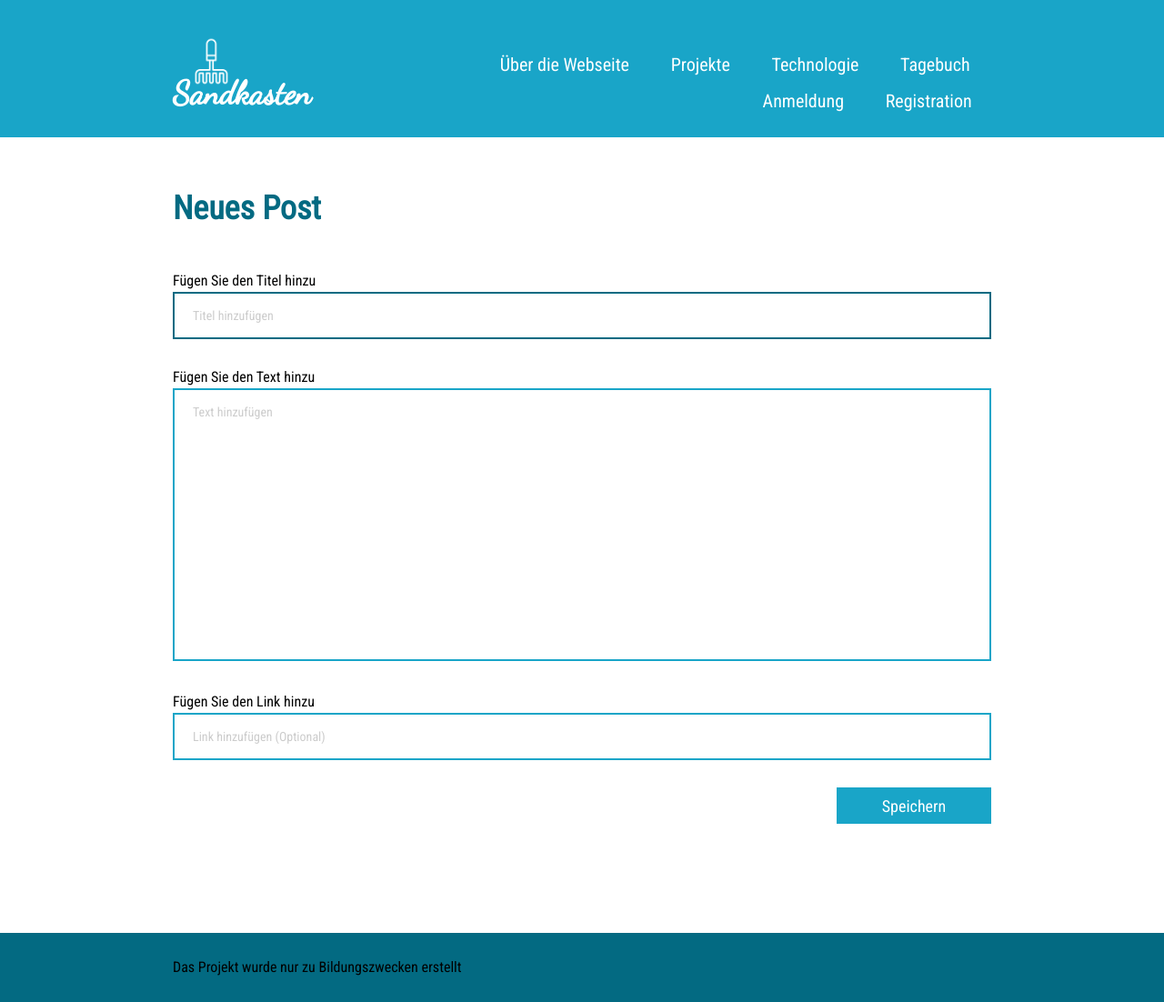
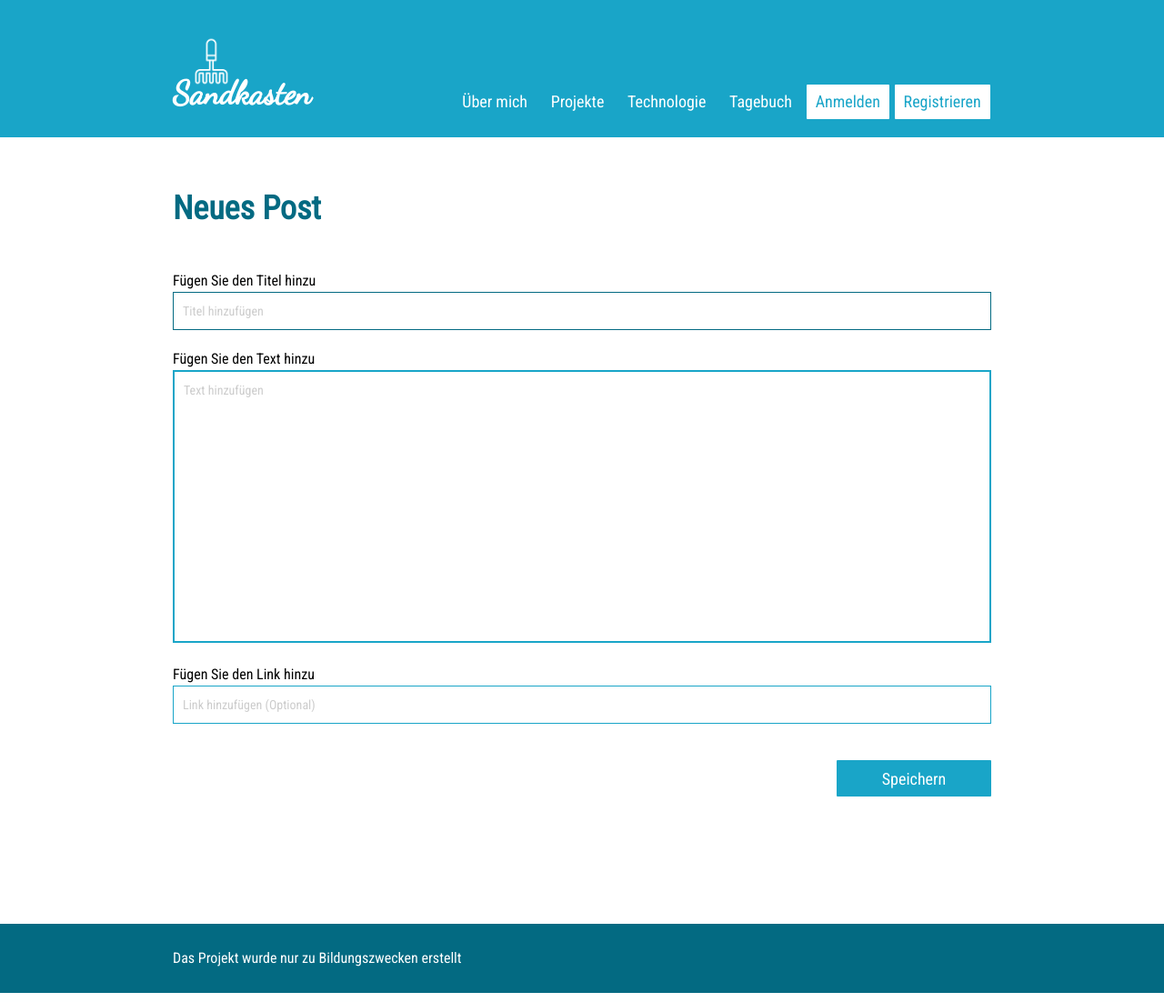
Before and after one commit to NadiaSchmitz/sandkasten, a Flask app: page /new-post in a window 1280 px wide. Shown: the whole page at 91% size. Run offline with Flask 3, Linux system fonts and the light colour scheme; the first user in the database is signed in; tables that the repository leaves empty hold one stand-in row (Sample ...); some libraries are stand-ins or nearby versions.

Commit message:
26102022

```diff
--- a/sandkasten_package/__init__.py
+++ b/sandkasten_package/__init__.py
@@ -4,6 +4,7 @@ from flask_login import LoginManager
 
 
 app = Flask(__name__, template_folder='templates')
+app.secret_key = 'D8MPuw4OF5ZUEQUdsXnsQc79roXLMWNo'
 app.config["SQLALCHEMY_DATABASE_URI"] = 'sqlite:///dbsand.db'
 app.config['SQLALCHEMY_TRACK_MODIFICATIONS'] = False
 db = SQLAlchemy(app)
--- a/sandkasten_package/routes.py
+++ b/sandkasten_package/routes.py
@@ -1,15 +1,17 @@
-from flask import render_template, url_for, request, redirect, session
+from flask import render_template, url_for, request, redirect, session, flash
+from flask_login import login_required, logout_user, login_user
+from werkzeug.security import generate_password_hash, check_password_hash
 
 from sandkasten_package import app, db
-from sandkasten_package.models import Post, Project, Technology
+from sandkasten_package.models import User, Post, Project, Technology
 
 
-menu = [{'name': 'Über die Webseite', 'url': '/about'},
+menu = [{'name': 'Über mich', 'url': '/about'},
         {'name': 'Projekte', 'url': '/projects'},
         {'name': 'Technologie', 'url': '/technology'},
         {'name': 'Tagebuch', 'url': '/diary'},
-        {'name': 'Anmeldung', 'url': '/login'},
-        {'name': 'Registration', 'url': '/register'}]
+        {'name': 'Anmelden', 'url': '/login', 'id': 'authorization'},
+        {'name': 'Registrieren', 'url': '/register', 'id': 'authorization'}]
 
 
 @app.route('/')
@@ -47,37 +49,66 @@ def page_not_found(e):
 
 @app.route('/login', methods=['POST', 'GET'])
 def login():
-    email = request.form['email']
-    password = request.form['password']
+    email = request.form.get('email')
+    password = request.form.get('password')
 
     if email and password:
         user = User.query.filter_by(email=email).first()
-        if check_password_hash(user.password, password):
+
+        if user and check_password_hash(user.password, password):
             login_user(user)
 
             next_page = request.args.get('next')
 
-            redirect(next_page)
+            return redirect(next_page)
         else:
             flash('E-Mail oder Passwort ist nicht korrekt. Versuchen Sie bitte wieder.')
     else:
         flash('Fühlen Sie bitte die Felder E-Mail und Passwort')
-        return render_template('register.html')
 
     return render_template('login_page.html', title='Anmeldung', menu=menu)
 
 
 @app.route('/register', methods=['POST', 'GET'])
 def register():
-    pass
+    email = request.form.get('email')
+    password = request.form.get('password')
+    password_retype = request.form.get('password_retype')
+
+    if request.method == 'POST':
+        if not (login or password or password_retype):
+            flash('Füllen Sie alle Felder korrekt.')
+        elif password != password_retype:
+            flash('Passwörter sind nicht gleich.')
+        else:
+            password_hash = generate_password_hash(password)
+            new_user = User(email=email, password=password_hash)
+            db.session.add(new_user)
+            db.session.commit()
+
+            return redirect(url_for('login'))
+
+    return render_template('register_page.html', title='Registrieren', menu=menu)
 
 
 @app.route('/logout', methods=['POST', 'GET'])
+@login_required
 def logout():
-    pass
+    logout_user()
+    return redirect(url_for('index'))
+
+
+@app.after_request
+def redirect_to_login(response):
+    if response.status_code == 401:
+        return redirect(url_for('login') + '?next' + request.url)
+
+    return response
+
 
 
 @app.route('/new-technology', methods=['POST', 'GET'])
+@login_required
 def new_technology():
     if request.method == "POST":
         title = request.form['title']
@@ -101,6 +132,7 @@ def new_technology():
 
 
 @app.route('/new-post', methods=['POST', 'GET'])
+@login_required
 def new_post():
     if request.method == "POST":
         title = request.form['title']
--- a/sandkasten_package/static/css/index.css
+++ b/sandkasten_package/static/css/index.css
@@ -38,8 +38,9 @@
 }
 
 .slider_text_wrapper {
-    width: 1100px;
+    width: 960px;
     height: 200px;
+    box-sizing: border-box;
     background-color: rgba(255, 255, 255, 0.4);
     margin: 50px auto 0;
     padding: 30px;
--- a/sandkasten_package/static/css/new_item.css
+++ b/sandkasten_package/static/css/new_item.css
@@ -1,26 +1,38 @@
 /*
 new_post
 new_project
+register
+login
 */
+
+.login_register {
+    width: 300px;
+}
 
 input {
     width: 100%;
     box-sizing: border-box;
-    border: 2px solid #19a5c8;
+    border: 1px solid #19a5c8;
     font-family: 'Roboto Condensed', sans-serif;
     outline: none;
-    margin: 0 0 30px 0;
-    padding: 12px 20px;
+    margin: 0 0 20px 0;
+    padding: 8px 10px;
 }
 
 input:focus {
-    border: 2px solid #036A82;
+    border: 1px solid #036A82;
 }
 
 input::placeholder {
     font-family: 'Roboto Condensed', sans-serif;
     font-size: 14px;
     color: #cccccc;
+}
+
+#email,
+#password,
+#password_retype {
+    width: 300px;
 }
 
 textarea {
@@ -32,8 +44,8 @@ textarea {
     border: 2px solid #19a5c8;
     font-family: 'Roboto Condensed', sans-serif;
     outline: none;
-    margin: 0 0 30px 0;
-    padding: 12px 20px;
+    margin: 0 0 20px 0;
+    padding: 8px 10px;
 }
 
 textarea:focus {
--- a/sandkasten_package/static/css/style.css
+++ b/sandkasten_package/static/css/style.css
@@ -84,6 +84,22 @@ header .first_line {
 .project_nav_wrapper ul li a:hover,
 .project_nav_wrapper ul li a:active {
     background-color: rgba(255, 255, 255, 0.3);
+}
+
+#authorization {
+    color: #19a5c8;
+    background-color: #ffffff;
+    border-radius: 1px;
+    -webkit-transition: all 500ms ease;
+    -moz-transition: all 500ms ease;
+    -ms-transition: all 500ms ease;
+    -o-transition: all 500ms ease;
+    transition: all 500ms ease;
+}
+
+#authorization:hover,
+#authorization:active {
+    background-color: rgba(255, 255, 255, 0.8);
 }
 
 .page_body {
@@ -129,11 +145,12 @@ header .first_line {
     line-height: 22px;
     color: #ffffff;
     border: none;
+    border-radius: 1px;
     outline: none;
     text-align: center;
     text-decoration: none;
     background-color: #19a5c8;
-    margin: 0;
+    margin: 20px 0 20px 0;
     padding: 10px 20px 10px 20px;
     -webkit-transition: all 500ms ease;
     -moz-transition: all 500ms ease;
@@ -162,5 +184,5 @@ footer {
 }
 
 footer p {
-
+    color: #ffffff;
 }
--- a/sandkasten_package/templates/base.html
+++ b/sandkasten_package/templates/base.html
@@ -50,8 +50,8 @@
                             <ul>
                                 {% for menu_item in menu -%}
                                     <li>
-                                        <a href="{{menu_item.url}}">
-                                            {{menu_item.name}}
+                                        <a href="{{ menu_item.url }}" id="{{ menu_item.id }}">
+                                            {{ menu_item.name }}
                                         </a>
                                     </li>
                                 {% endfor -%}
--- a/sandkasten_package/templates/index.html
+++ b/sandkasten_package/templates/index.html
@@ -7,9 +7,6 @@ Home
 {% block body %}
 
 <div class="slider_wrapper">
-    <div class="cristmas_wrapper">
-        {{ delta }}
-    </div>
     <div class="bxslider">
         <div class="slider_item slider_item_1">
             <div class="layout">
--- a/sandkasten_package/templates/login_page.html
+++ b/sandkasten_package/templates/login_page.html
@@ -19,13 +19,13 @@ Anmeldung
           {% endif %}
         {% endwith %}
 
-    <form action="" method="post" class="">
+    <form action="" method="post" class="login_register">
         <p class="standart_text">Fügen Sie die E-Mail hinzu</p>
         <input id="email" type="email" class="standart_text" name="email" type="text" placeholder="E-Mail hinzufügen" autofocus>
         <p class="standart_text">Fügen Sie das Passwort hinzu</p>
         <input id="password" type="password" class="standart_text" name="password" type="text" placeholder="Passwort hinzufügen">
-        <a href="{{ url_for('register_page.html') }}">Registration</a>
-        <input type="submit" class="button_page button_page_left" value="Speichern">
+        <input type="submit" class="button_page" value="Speichern">
+        <a href="{{ url_for('register') }}" class="link_page">Registration</a>
     </form>
 </div>
 
```
Also changed, not shown: other parts of sandkasten_package/static/css/style.css (+7 -2 lines), sandkasten_package/models.py (+5 -4 lines), sandkasten_package/templates/register_page.html (+5 -5 lines).
